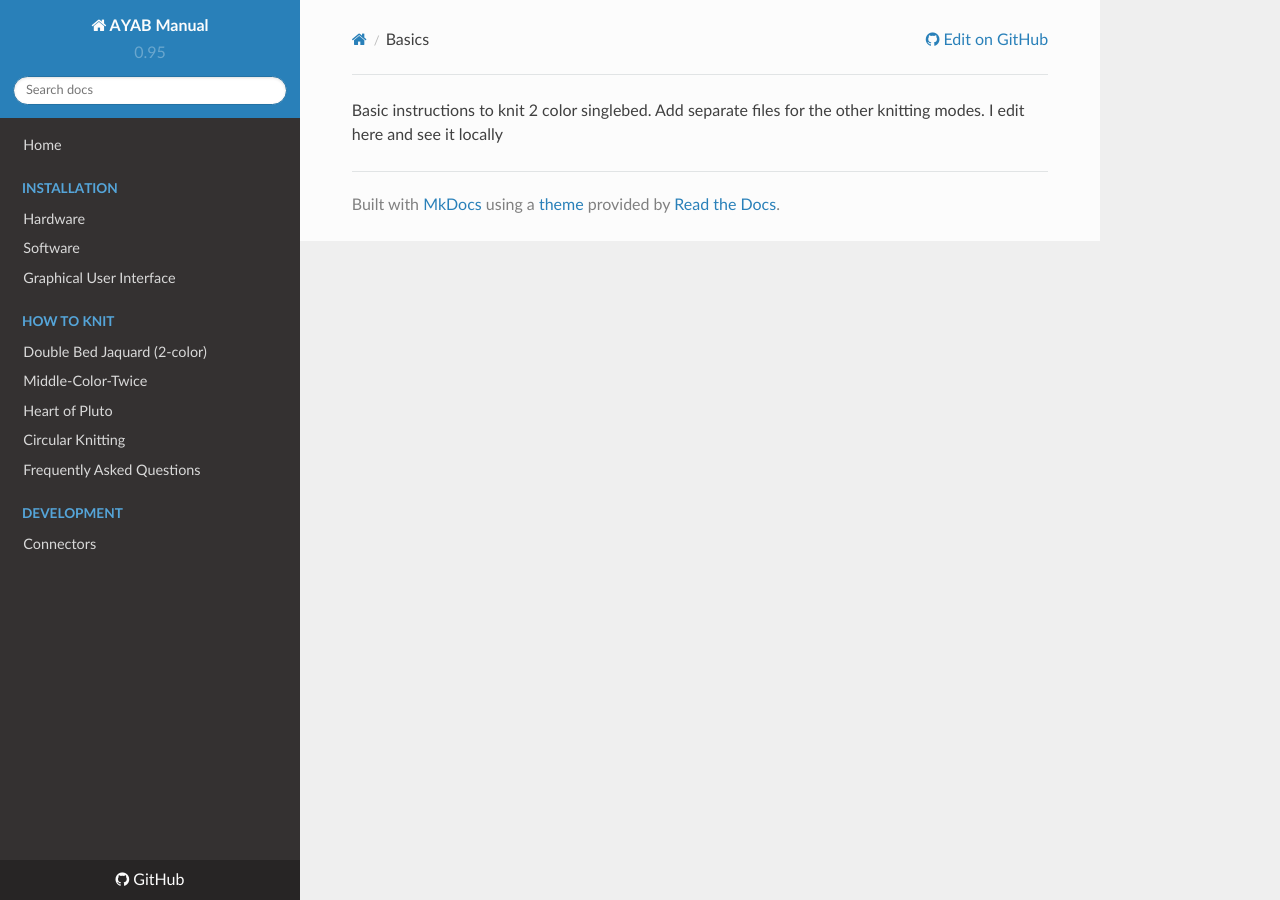
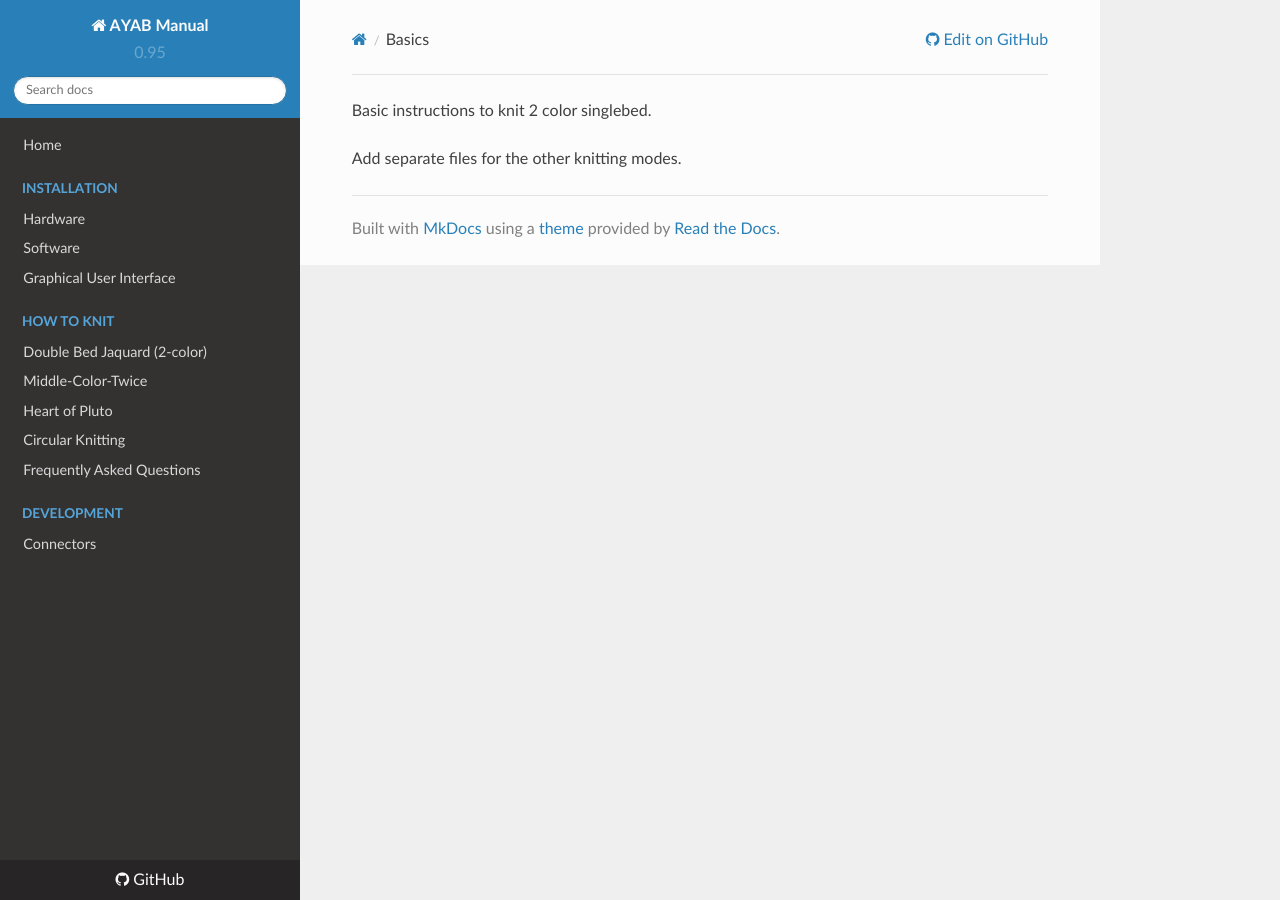
Before and after one commit to AllYarnsAreBeautiful/ayab-manual, an MkDocs documentation site: the page built from docs/how_to_knit/basics.md, in a window 1280 px wide. Built offline with MkDocs 1.6.1, drawn with Linux system fonts in a browser that asks for light colours; nearby versions of some CDN libraries.

Commit message:
Update basics.md

```diff
--- a/docs/how_to_knit/basics.md
+++ b/docs/how_to_knit/basics.md
@@ -1,3 +1,3 @@
 Basic instructions to knit 2 color singlebed.
+
 Add separate files for the other knitting modes.
-I edit here and see it locally
```
